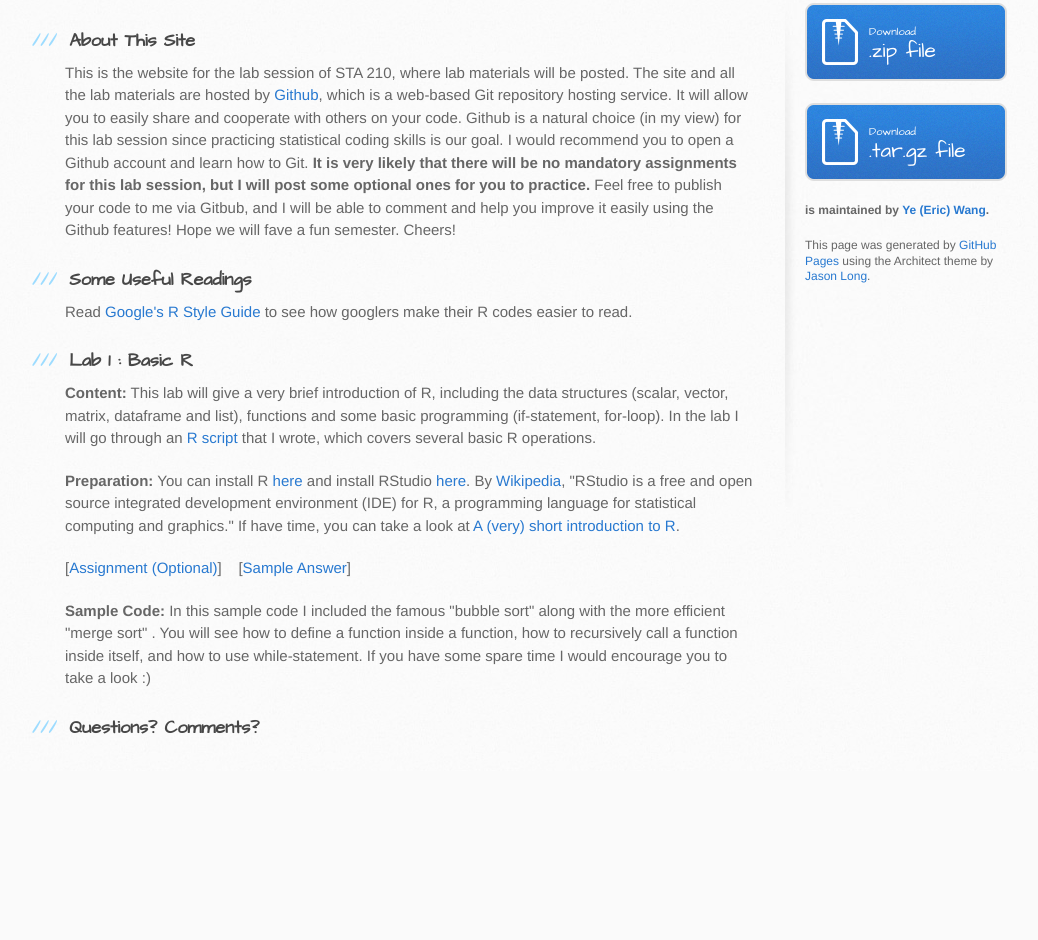
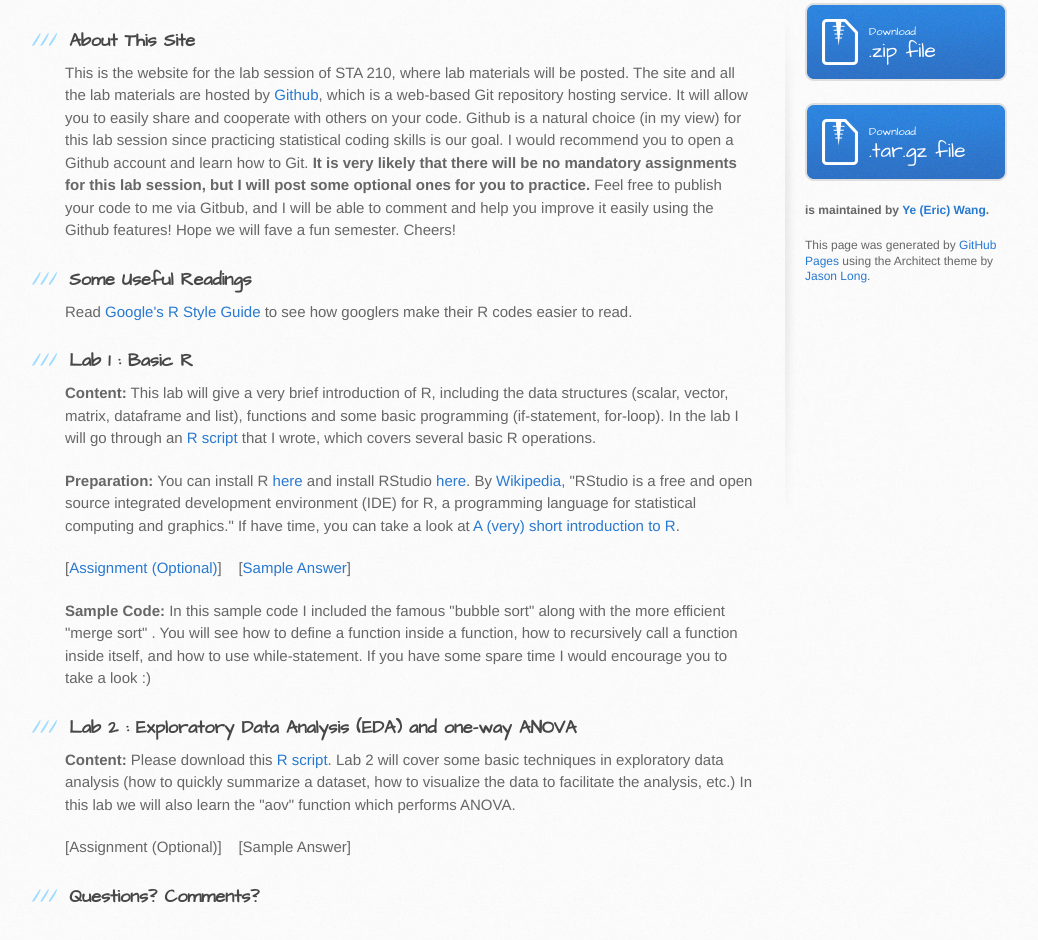
Before and after one commit to bayesric/Duke-STA-210, a plain HTML site: page index.html in a window 1280 px wide. Shown: the part 425-1365 px from the top of the page, without its empty margins (105-1143 px from the left). Before the commit the page ends 1196 px from the top, so only its background shows below. Drawn offline with Linux system fonts and the light colour scheme.

Commit message:
Update index.html

```diff
--- a/index.html
+++ b/index.html
@@ -68,6 +68,17 @@ A (very) short introduction to R</a>.
 <p><strong>Sample Code:</strong> In this sample code I included the famous "bubble sort" along with the more efficient "merge sort"
 . You will see how to define a function inside a function, how to recursively call a function inside itself, and how to use while-statement.
 If you have some spare time I would encourage you to take a look :)</p>
+
+<h3>
+<a class="anchor" href="#Lab-2" aria-hidden="true"><span class="octicon octicon-link"></span></a>Lab 2 : Exploratory Data Analysis (EDA)
+ and one-way ANOVA</h3>
+<p><strong>Content:</strong> Please download this <a href="https://raw.githubusercontent.com/ericyewang/Duke-STA-210/master/Lab2_R_Script.R">R script</a>.
+Lab 2 will cover some basic techniques in exploratory data analysis (how to quickly summarize a dataset, how to visualize the data to facilitate the
+analysis, etc.) In this lab we will also learn the "aov" function which performs ANOVA.
+</p>
+<p>[Assignment (Optional)]&nbsp;&nbsp;&nbsp;
+[Sample Answer]</p>
+
 <h3>
 <a class="anchor" href="#Questions?-Comments?" aria-hidden="true"><span class="octicon octicon-link"></span></a>Questions? Comments?
 </h3>
```
